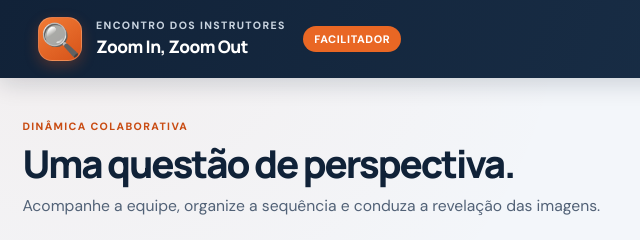
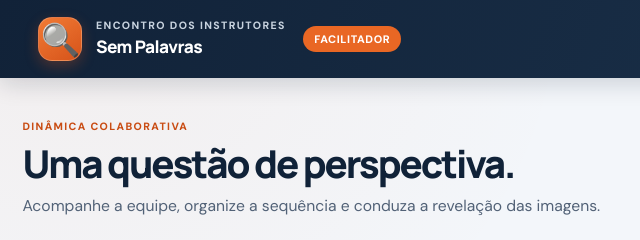
Before and after one commit to conteudoespro/encontroinstrutores2026, a plain HTML site: page index.html in a window 1280 px wide. Shown: the top 240 px of the page, 0-640 px from the left. Drawn offline with Linux system fonts and the light colour scheme; no server answers.

Commit message:
Update index.html

```diff
--- a/index.html
+++ b/index.html
@@ -4,8 +4,8 @@
   <meta charset="UTF-8" />
   <meta name="viewport" content="width=device-width, initial-scale=1.0" />
   <meta name="theme-color" content="#142338" />
-  <meta name="description" content="Painel do facilitador da dinâmica Zoom In, Zoom Out — Encontro dos Instrutores." />
-  <title>Facilitador | Zoom In, Zoom Out — Encontro dos Instrutores</title>
+  <meta name="description" content="Painel do facilitador da dinâmica Sem Palavras — Encontro dos Instrutores." />
+  <title>Facilitador | Sem Palavras — Encontro dos Instrutores</title>
   <link rel="stylesheet" href="css/style.css" />
 </head>
 <body class="host-page">
@@ -14,7 +14,7 @@
       <span class="brand-mark" aria-hidden="true">🔍</span>
       <span class="brand-copy">
         <span class="brand-event">ENCONTRO DOS INSTRUTORES</span>
-        <span class="brand-name">Zoom In, Zoom Out</span>
+        <span class="brand-name">Sem Palavras</span>
       </span>
       <span class="badge badge-accent">FACILITADOR</span>
     </a>
```
